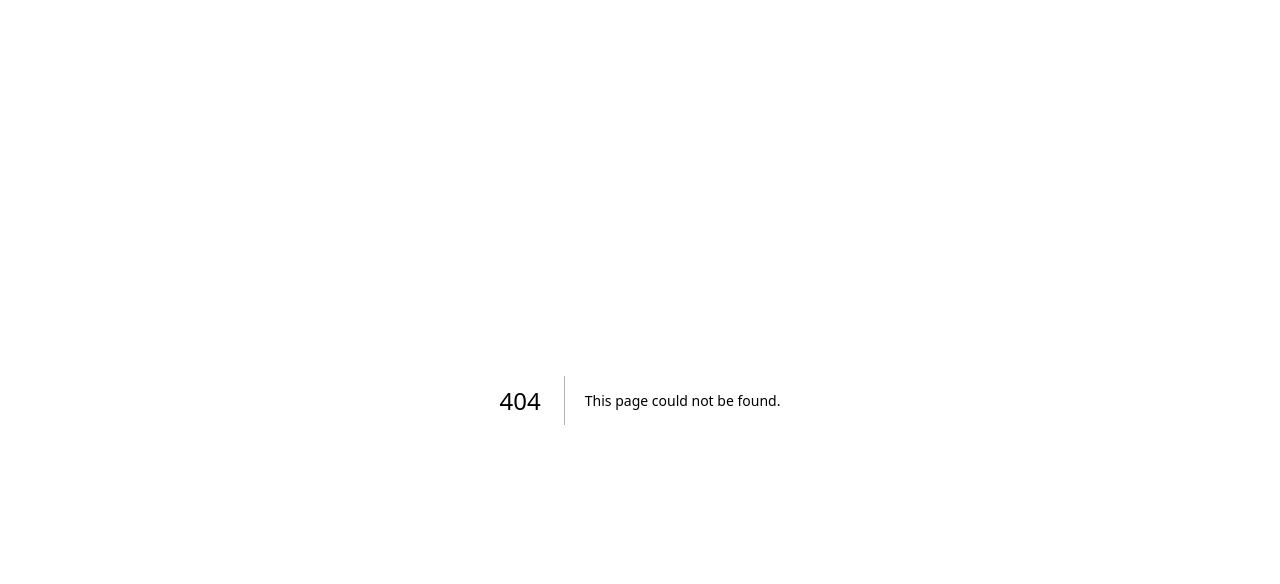
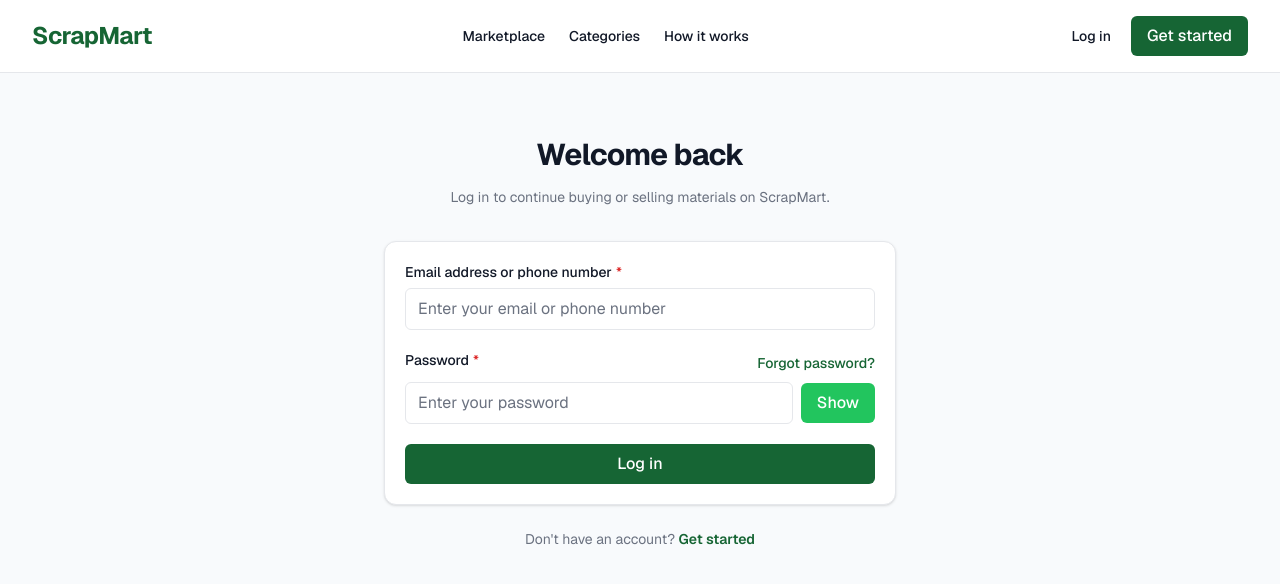
Before and after one commit to Sallie25/ScrapMart, a Next.js app in the folder frontend/: page /login in a window 1280 px wide. Before the commit this address had no page. Shown: the top 584 px of the page. Built offline with nearby package versions, Linux system fonts and the light colour scheme.

Commit message:
feat: add interactive login page

```diff
--- /dev/null
+++ b/frontend/src/app/login/page.tsx
@@ -0,0 +1,40 @@
+
+import Link from "next/link";
+import { SiteHeader } from "@/components/layout/site-header";
+import { LoginForm } from "@/components/forms/login-form";
+import { Container } from "@/components/ui/container";
+
+export default function LoginPage() {
+  return (
+    <>
+      <SiteHeader />
+
+      <main className="min-h-screen bg-background px-4 py-12 sm:py-16">
+        <Container size="narrow">
+          <div className="mx-auto max-w-lg">
+            <div className="mb-8 text-center">
+              <h1 className="text-3xl font-bold tracking-tight text-text">
+                Welcome back
+              </h1>
+              <p className="mt-3 text-sm leading-6 text-muted">
+                Log in to continue buying or selling materials on ScrapMart.
+              </p>
+            </div>
+
+            <LoginForm />
+
+            <p className="mt-6 text-center text-sm text-muted">
+              Don&apos;t have an account?{" "}
+              <Link
+                href="/onboarding"
+                className="font-semibold text-primary hover:underline"
+              >
+                Get started
+              </Link>
+            </p>
+          </div>
+        </Container>
+      </main>
+    </>
+  );
+}
--- /dev/null
+++ b/frontend/src/components/forms/login-form.tsx
@@ -0,0 +1,90 @@
+
+"use client";
+
+import { useState } from "react";
+import type { FormEvent } from "react";
+import Link from "next/link";
+import { Button } from "@/components/ui/button";
+import { Card } from "@/components/ui/card";
+import { Input } from "@/components/ui/input";
+import { Label } from "@/components/ui/label";
+
+export function LoginForm() {
+  const [showPassword, setShowPassword] = useState(false);
+  const [submitted, setSubmitted] = useState(false);
+
+  function handleSubmit(event: FormEvent<HTMLFormElement>) {
+    event.preventDefault();
+
+    // Prototype only: authentication is not connected yet.
+    setSubmitted(true);
+  }
+
+  return (
+    <Card>
+      <form onSubmit={handleSubmit} className="space-y-5">
+        <div>
+          <Label htmlFor="loginIdentifier" required>
+            Email address or phone number
+          </Label>
+          <Input
+            id="loginIdentifier"
+            name="loginIdentifier"
+            type="text"
+            placeholder="Enter your email or phone number"
+            autoComplete="username"
+            required
+          />
+        </div>
+
+        <div>
+          <div className="mb-1.5 flex items-center justify-between gap-3">
+            <Label htmlFor="password" required>
+              Password
+            </Label>
+            <Link
+              href="/forgot-password"
+              className="text-sm font-medium text-primary hover:underline"
+            >
+              Forgot password?
+            </Link>
+          </div>
+
+          <div className="flex items-center gap-2">
+            <Input
+              id="password"
+              name="password"
+              type={showPassword ? "text" : "password"}
+              placeholder="Enter your password"
+              autoComplete="current-password"
+              required
+              className="min-w-0"
+            />
+            <Button
+              type="button"
+              variant="secondary"
+              onClick={() => setShowPassword((current) => !current)}
+              aria-label={showPassword ? "Hide password" : "Show password"}
+            >
+              {showPassword ? "Hide" : "Show"}
+            </Button>
+          </div>
+        </div>
+
+        <Button type="submit" block>
+          Log in
+        </Button>
+
+        {submitted && (
+          <p
+            role="status"
+            className="rounded-lg border border-border bg-background p-3 text-sm text-text"
+          >
+            Form submitted for prototype testing. You are not logged in
+            because authentication is not connected yet.
+          </p>
+        )}
+      </form>
+    </Card>
+  );
+}
```
